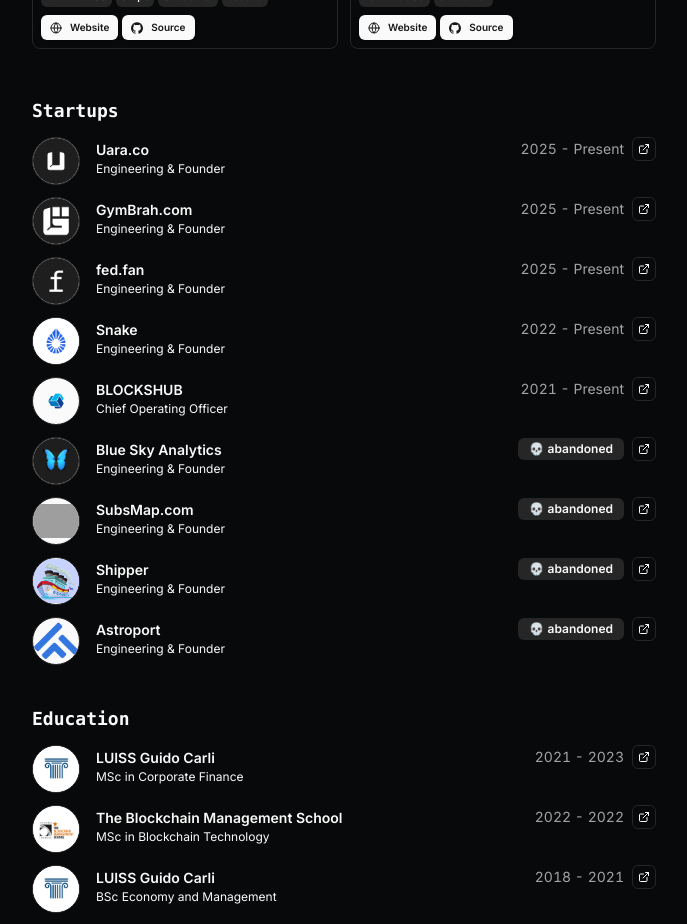
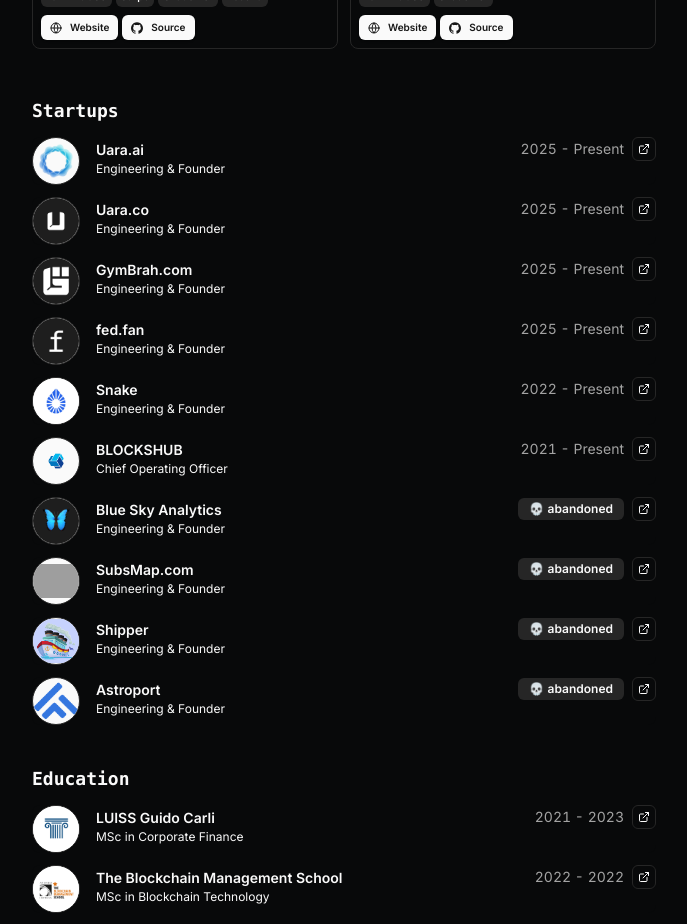
Before and after one commit to federicofanini/federicofan.com, a Next.js app: page / in a window 1280 px wide. Shown: the part 1180-2104 px from the top of the page, without its empty margins (296-983 px from the left). Built offline with nearby package versions, Linux system fonts and the light colour scheme; grey boxes are pictures that could not be loaded.

Commit message:
backlink

```diff
--- a/src/data/resume.tsx
+++ b/src/data/resume.tsx
@@ -60,6 +60,18 @@
   },
 
   work: [
+    {
+      company: "Uara.ai",
+      href: "https://uara.ai?via=federicofan.com",
+      badges: [],
+      location: "Remote",
+      title: "Engineering & Founder",
+      logoUrl: "/uaraai.svg",
+      start: "2025",
+      end: "Present",
+      abandoned: false,
+      description: "Your Notion for Health, AI powered.",
+    },
     {
       company: "Uara.co",
       href: "https://uara.co",
```
Also changed, not shown: public/uaraai.svg (added).
